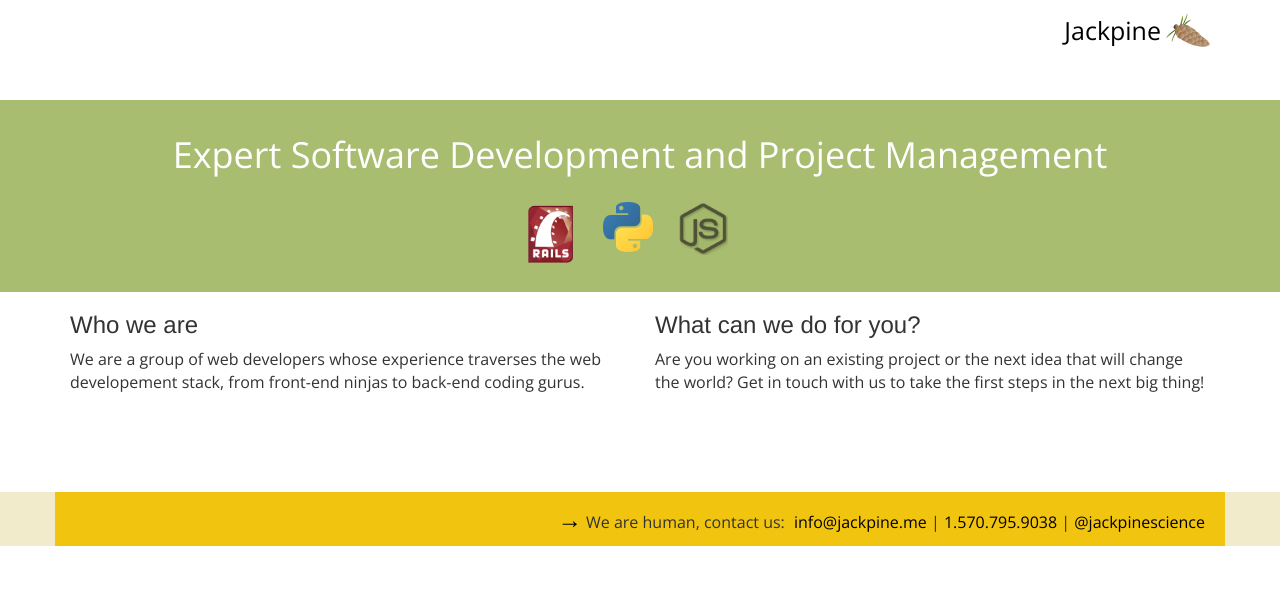
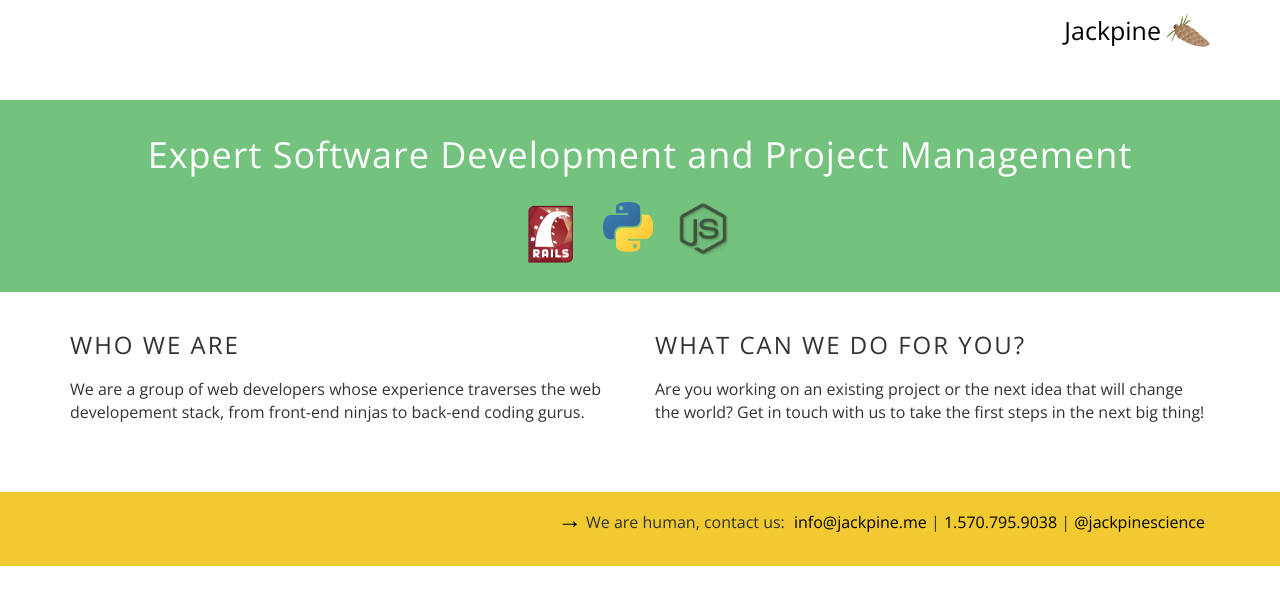
Before and after one commit to jackpine/jackpine.github.com, a Jekyll site: the page built from index.html, in a window 1280 px wide. Shown: the top 605 px of the page. Built offline with Jekyll 4.4.1, drawn with Linux system fonts in a browser that asks for light colours; Markdown is read by kramdown in place of the engine named in the settings.

Commit message:
update frontpage colors and typography

```diff
--- a/css/style.css
+++ b/css/style.css
@@ -1,10 +1,9 @@
 body {
-  font-family: Helvetica, Arial;
   font-size: 16px;
   font-family: 'Open Sans', sans-serif;
 }
 
-h1, h2{
+h1, h2, h3{
   font-family: 'Open Sans', sans-serif;
 }
 
@@ -27,7 +26,6 @@ header name {
   font-weight: bold;
   margin: 0 5px 0px 0;
   line-height: 60px;
-  font-family: 'Open Sans', sans-serif;
   font-weight: 300;
 }
 
@@ -71,7 +69,7 @@ header a, header a:visited {
 footer {
   margin-top: 10px;
   text-align: right;
-  background-color: #f1c40f;
+  background-color: #f0ca30;
   padding: 10px;
 }
 
@@ -85,7 +83,8 @@ footer .contact {
 }
 .footer.stacker{
   margin-top: 25px;
-  background-color: #f1eacb;
+  background-color: #f0ca30;
+  padding-bottom: 20px;
 }
 
 div#wrapper, footer {
@@ -104,20 +103,12 @@ div[role=main] {
   padding-bottom: 50px;
 }
 
-.flat-gray{
-  background-color: #f2f2f2;
-}
-.asbestos-gray{
-  background-color: #7f8c8d;
-}
-
 /* front page */
 #jackpine #hero{
-  background-color: #a8bd6f;
+  background-color: #73c27e;
   padding-top: 15px;
   padding-bottom: 25px;
   text-align:center;
-  /* font-family: 'Helvetica Neue', Helvetica, Arial, sans-serif; */
   font-weight: bolder;
 }
 
@@ -125,9 +116,18 @@ div[role=main] {
   height: 175px;
 }
 
+#jackpine #about h3{
+  text-transform: uppercase;
+  letter-spacing: 2px;
+  margin-bottom: 20px;
+  margin-top: 40px
+
+}
+
 #jackpine h1{
   color: white;
   text-align:center;
+  letter-spacing: 1px;
 }
 
 #who-we-are {
```
